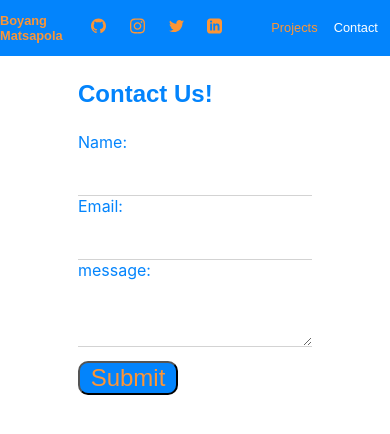
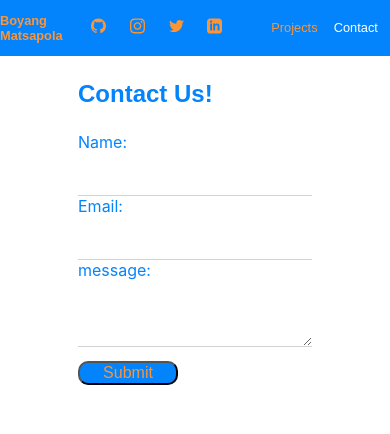
Before and after one commit to boyangm/AbantuPortfolio, a React (Create React App) app in the folder abantudev/: page /contact in a window 390 px wide. Shown: the top 434 px of the page. Built offline with nearby package versions, Linux system fonts and the light colour scheme.

Commit message:
redepoloy

```diff
--- a/abantudev/src/styles/card.scss
+++ b/abantudev/src/styles/card.scss
@@ -27,5 +27,9 @@
             color: white;
             cursor: pointer;
         }
+        @media only screen and (max-width: 600px) {
+            font-size: .8rem;
+
+        }
     }
 }
--- a/abantudev/src/styles/contact.scss
+++ b/abantudev/src/styles/contact.scss
@@ -34,5 +34,9 @@
             color: white;
             cursor: pointer;
         }
+        @media only screen and (max-width: 600px) {
+            font-size: 1rem;
+
+        }
     }
 }
```
